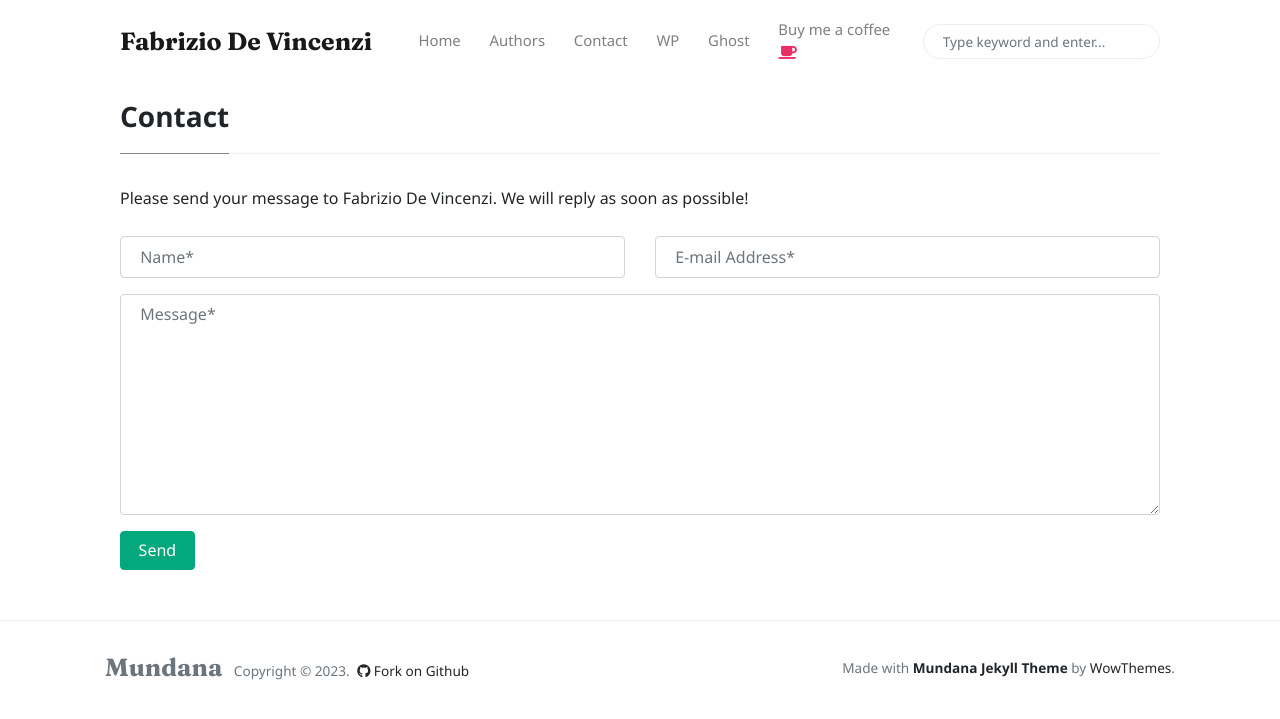
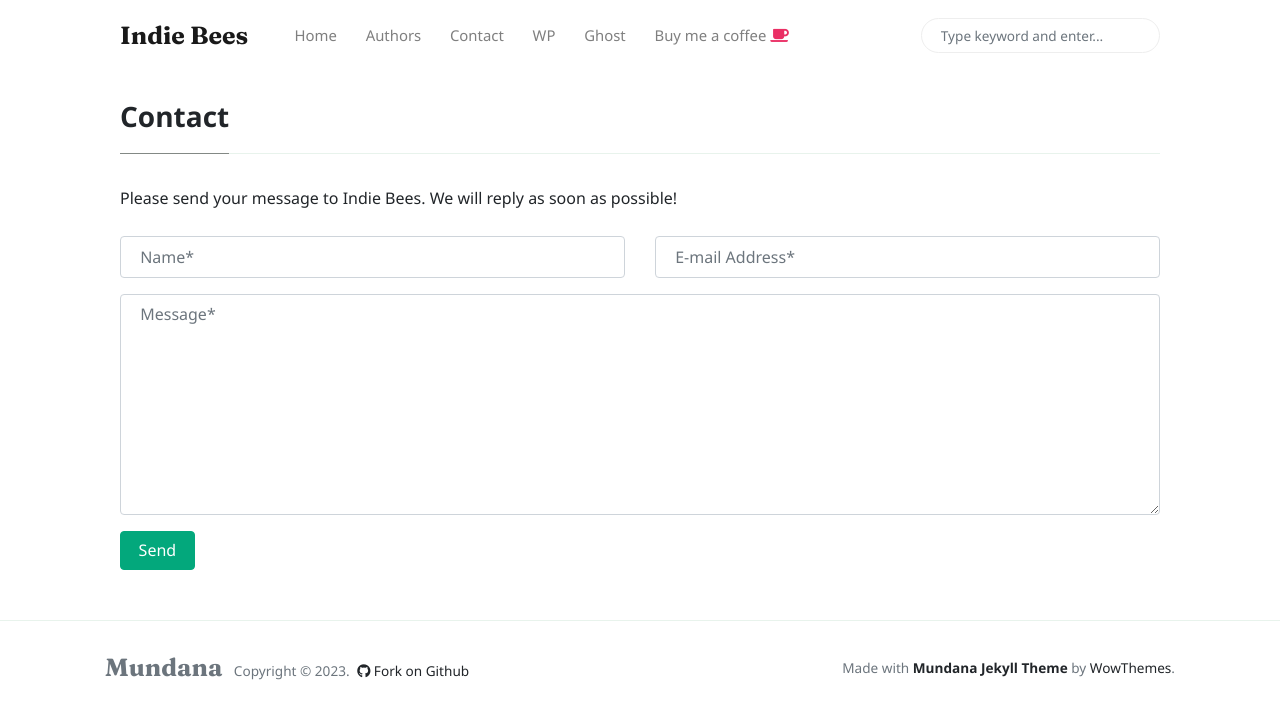
Before and after one commit to fabriziodevincenzi/indie, a Jekyll site: the page built from _pages/contact.md, in a window 1280 px wide. Shown: the top 719 px of the page. Built offline with Jekyll 4.4.1, drawn with Linux system fonts in a browser that asks for light colours; nearby versions of some CDN libraries.

Commit message:
Update _config.yml

```diff
--- a/_config.yml
+++ b/_config.yml
@@ -1,9 +1,9 @@
 # Site
-name: "Fabrizio De Vincenzi"
-description: "Mundana is a free Jekyll theme for awesome people like you, Medium like."
+name: "Indie Bees"
+description: "Siate indipendenti. Sempre."
 logo: "assets/images/logo.png"
 favicon: "assets/images/favicon.ico"
-email: "hello@fabriziodevincenzi.com"
+email: "fabrizio@indiebees.it"
 mailchimp-list: "https://wowthemes.us11.list-manage.com/subscribe/post?u=8aeb20a530e124561927d3bd8&amp;id=8c3d2d214b"
 
 include: ["_pages"]
```
